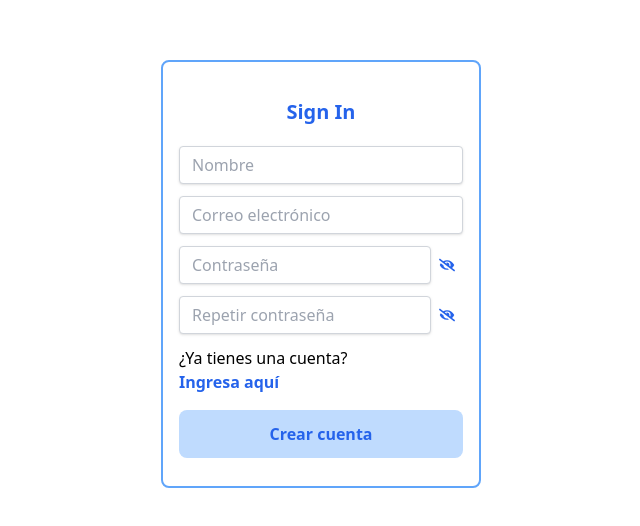
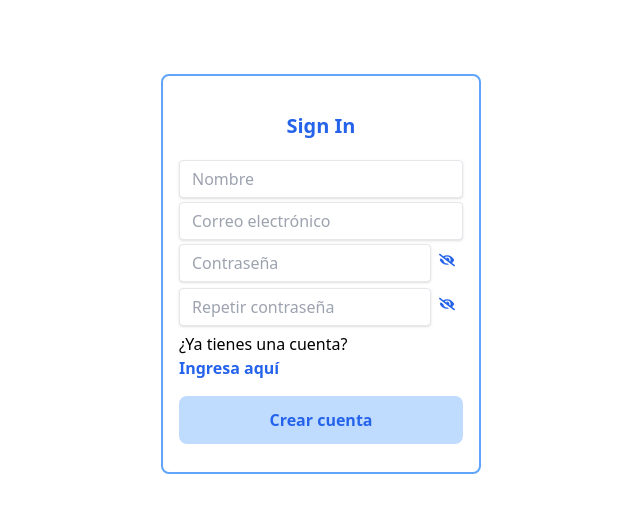
Before and after one commit to siriuzz/pomodoro-timer, a Next.js app in the folder front-end/: page /sign-in in a window 1280 px wide. Shown: the part 126-652 px from the top of the page, without its empty margins (319-959 px from the left). Built offline with nearby package versions, Linux system fonts and the light colour scheme; no server answers.

Commit message:
validaciones y cambios a pagina principal

```diff
--- a/front-end/src/app/(main)/page.js
+++ b/front-end/src/app/(main)/page.js
@@ -1,22 +1,44 @@
+"use client";
 import { IconButton } from "@/components/ui";
 import Image from "next/image";
 import { MdOutlineRestartAlt } from "react-icons/md";
 import { IoIosSkipForward } from "react-icons/io";
 import { FaPlay } from "react-icons/fa";
-import { Timer } from "@/components/features"
-
-
+import { Timer } from "@/components/features";
+import { useEffect, useState } from "react";
+import { auth, firestore } from "@/firebase";
+import { collection, doc, getDoc } from "firebase/firestore";
 
 export default function Home() {
+  const [data, setData] = useState({});
+  useEffect(() => {
+    const fetchUserData = () => {
+      auth.onAuthStateChanged(async (user) => {
+        if (user) {
+          // User is signed in
+          const uid = user.uid;
+          console.log("signed in");
+          let docRef = doc(firestore, "users", uid);
+          let docSnapshot = await getDoc(docRef);
+          setData(docSnapshot.data());
+        } else {
+          // No user is signed in
+          console.log("not logged in");
+        }
+      });
+    };
+    fetchUserData();
+  },[]);
   return (
     <main>
       <div className="flex flex-col space-y-20">
-        <div>
-          <h3 className="text-black text-5xl text-center font-bold">
+        <div className="text-black text-center">
+          <h3 className=" text-5xl text-center font-bold">
             Pomodory
           </h3>
+          <h4>{data.name}</h4>
         </div>
-       <Timer></Timer>
+        <Timer></Timer>
       </div>
     </main>
   );
--- a/front-end/src/components/forms/LoginForm.js
+++ b/front-end/src/components/forms/LoginForm.js
@@ -5,25 +5,30 @@ import { FormButton } from "@/components/forms";
 import Link from "next/link";
 import { app, auth } from "@/firebase";
 import { signInWithEmailAndPassword } from "firebase/auth";
+import { useForm } from "react-hook-form";
+import { FaEye, FaEyeSlash } from "react-icons/fa";
+import { useRouter } from 'next/navigation';
 // require('dotenv').config({path:"../../../.env.local"}) // Import signInWithEmailAndPassword from firebase/auth
 
+
 export default function LoginForm() {
+  const {
+    register,
+    handleSubmit,
+    formState: { errors },
+  } = useForm();
+  const router =useRouter();
   const [email, setEmail] = useState("");
   const [password, setPassword] = useState("");
-
-  const handleEmailChange = (e) => {
-    setEmail(e.target.value);
-  };
-
-  const handlePasswordChange = (e) => {
-    setPassword(e.target.value);
-  };
+  const [isVisiblePassword, setIsVisiblePassword] = useState("");
 
   const login = async () => {
     try {
+      console.log(email, password)
       await signInWithEmailAndPassword(auth, email, password);
       console.log("success");
-      return "success";
+      router.push('/');
+
     } catch (error) {
       console.log("ERROR: " + error);
       return "error";
@@ -32,23 +37,49 @@ export default function LoginForm() {
 
   return (
     <div className="grid place-items-center h-screen">
-      <div className="border-blue-400 border-2 rounded-lg p-4">
+      <div className="border-blue-400 text-blue-500 border-2 rounded-lg p-4 w-1/5">
         <p className="text-center text-xl font-bold my-5 text-blue-500">
           Iniciar sesión
         </p>
         {/* Use input components with onChange handlers */}
-        <form action={login}>
+        <form onSubmit={handleSubmit(login)}>
           <MainInput
             placeholder={"Correo electrónico"}
             value={email}
-            onChange={handleEmailChange}
+            // onChange={handleEmailChange}
+            {...register("email", {
+              required: "Este campo es requerido",
+              onChange: (e) => {
+                setEmail(e.target.value);
+              },
+            })}
           />
-          <MainInput
-            placeholder={"Contraseña"}
-            type="password"
-            value={password}
-            onChange={handlePasswordChange}
-          />
+              {errors.email && <span>{errors.email.message}</span>}
+
+           <div className="flex">
+            <div className="grow">
+              <MainInput
+                placeholder={"Contraseña"}
+                type={isVisiblePassword ? "text" : "password"}
+                {...register("password", {
+                  required: "Este campo es requerido",
+                  onChange: (e) => {
+                    setPassword(e.target.value);
+                  },
+                })}
+              ></MainInput>
+              {errors.password && <span>{errors.password.message}</span>}
+            </div>
+            <div className="p-2 mb-3 w-min flex items-center h-auto">
+              <button
+                onClick={() => {
+                  setIsVisiblePassword(!isVisiblePassword);
+                }}
+              >
+                {isVisiblePassword ? <FaEye/> : <FaEyeSlash />}
+              </button>
+            </div>
+          </div>
           <Link href={"/sign-in"} className="text-blue-800 pb-10">
             Crear cuenta
           </Link>
--- a/front-end/src/components/forms/MainInput.js
+++ b/front-end/src/components/forms/MainInput.js
@@ -1,17 +1,16 @@
 import React from "react";
-import { IconButton } from "@/components/ui";
-const MainInput = ({ placeholder, label, error, icon,iconAction,  ...rest }) => {
+
+const MainInput = React.forwardRef(({ placeholder, label, icon, iconAction, ...rest }, ref) => {
   return (
-    <div className="mb-3 flex align-center">
-      {label && (
+    <div className="mb-1 flex align-center">
+      {/* {label && (
         <label className="block text-gray-700 text-sm font-bold mb-2">
           {label}
         </label>
-      )}
+      )} */}
       <input
-        className={`shadow appearance-none border rounded w-full py-2 px-3 text-gray-700 leading-tight focus:outline-none focus:shadow-outline ${
-          error ? "border-red-500" : "border-gray-300"
-        }`}
+        ref={ref}
+        className={`shadow appearance-none border rounded w-full py-2 px-3 text-gray-700 leading-tight focus:outline-none focus:shadow-outline`}
         placeholder={placeholder}
         {...rest}
       />
@@ -23,10 +22,8 @@ const MainInput = ({ placeholder, label, error, icon,iconAction,  ...rest }) =>
         </div>
       ) : null}
 
-      <div className="absolute inset-y-0 right-0 flex items-center pr-3 pointer-events-none"></div>
-      {error && <p className="text-red-500 text-xs italic">{error}</p>}
     </div>
   );
-};
+});
 
 export default MainInput;
--- a/front-end/src/components/forms/SigninForm.js
+++ b/front-end/src/components/forms/SigninForm.js
@@ -4,10 +4,16 @@ import { MainInput, FormButton } from "@/components/forms";
 import Link from "next/link";
 import { createUserWithEmailAndPassword } from "firebase/auth";
 import { auth, firestore } from "@/firebase";
-import { addDoc, collection } from "firebase/firestore";
+import { addDoc, collection, doc, setDoc } from "firebase/firestore";
 import { FaEye, FaEyeSlash } from "react-icons/fa";
+import { useForm } from "react-hook-form";
 
 export default function SigninForm() {
+  const {
+    register,
+    handleSubmit,
+    formState: { errors },
+  } = useForm();
   const [name, setName] = useState("");
   const [email, setEmail] = useState("");
   const [password, setPassword] = useState("");
@@ -15,22 +21,24 @@ export default function SigninForm() {
   const [isVisiblePassword, setIsVisiblePassword] = useState(false);
   const [isVisibleRepeatPassword, setIsVisibleRepeatPassword] = useState(false);
 
-
-
   const checkRepeatPassword = () => {
-    if (password == repeatPassword) return true;
-    return false;
+    if (password !== repeatPassword) return "Las contraseñas no coinciden";
+    return true;
   };
 
   const signin = async () => {
-    if (!checkRepeatPassword()) return "passwords are not the same";
     try {
-      await createUserWithEmailAndPassword(auth, email, password);
-      const collectionRef = collection(firestore, "/users");
-      addDoc(collectionRef, {
+      // console.log(email);
+      const res = await createUserWithEmailAndPassword(auth, email, password);
+      const docRef = doc(firestore, "/users",res.user.uid);
+    //   const docRef = collection(firestore, "/users");
+
+      setDoc(docRef, {
+        uid: res.user.uid,
         name: name,
         email: email,
       });
+
       console.log("success");
       return "success";
     } catch (error) {
@@ -43,40 +51,78 @@ export default function SigninForm() {
     <div className="grid place-items-center h-screen ">
       <div className="border-blue-400 text-blue-600 border-2 rounded-lg p-4 h-auto w-1/4">
         <p className="text-center text-xl font-bold my-5 text-blu">Sign In</p>
-        <form action={signin}>
+        <form onSubmit={handleSubmit(signin)}>
           <MainInput
             placeholder={"Nombre"}
+            {...register("name", { required: "Este campo es requerido" })}
             onChange={(e) => setName(e.target.value)}
           ></MainInput>
+          {errors.name && <span>{errors.name.message}</span>}
           <MainInput
             placeholder={"Correo electrónico"}
-            onChange={(e) => setEmail(e.target.value)}
+            {...register("email", {
+              required: "Este campo es requerido",
+              pattern: {value:/^\S+@\S+$/i,message:"Ingrese un correo valido"},
+              onChange: (e) => {
+                setEmail(e.target.value);
+              },
+            })}
           ></MainInput>
+          {errors.email && <span>{errors.email.message}</span>}
+
           <div className="flex">
             <div className="grow">
               <MainInput
                 placeholder={"Contraseña"}
-                onChange={(e) => setPassword(e.target.value)}
-                type={isVisiblePassword?"text":"password"}
+                type={isVisiblePassword ? "text" : "password"}
+                {...register("password", {
+                  required: "Este campo es requerido",
+                  onChange: (e) => {
+                    setPassword(e.target.value);
+                  },
+                  minLength:{
+                    value:6,
+                    message:"La contraseña debe tener un mínimo de 6 caracteres"
+                  },
+                })}
               ></MainInput>
+              {errors.password && <span>{errors.password.message}</span>}
             </div>
-              <div className="p-2 mb-3 w-min flex items-center h-auto">
-                <button onClick={()=>{setIsVisiblePassword(!isVisiblePassword)}}>
-                  {isVisiblePassword ? <FaEye /> : <FaEyeSlash />}
-                </button>
-              </div>
+            <div className="p-2 mb-3 w-min flex items-center h-auto">
+              <button
+                onClick={() => {
+                  setIsVisiblePassword(!isVisiblePassword);
+                }}
+              >
+                {isVisiblePassword ? <FaEye /> : <FaEyeSlash />}
+              </button>
+            </div>
           </div>
           <div className="flex">
             <div className="grow">
               <MainInput
                 placeholder={"Repetir contraseña"}
-                onChange={(e) => setRepeatPassword(e.target.value)}
-                type={isVisibleRepeatPassword?"text":"password"}
+                type={isVisibleRepeatPassword ? "text" : "password"}
+                {...register("repeatPassword", {
+                  required: "Este campo es requerido",
+                  onChange: (e) => {
+                    setRepeatPassword(e.target.value);
+                  },
+
+                  validate: checkRepeatPassword,
+                })}
               ></MainInput>
+              {errors.repeatPassword && (
+                <span>{errors.repeatPassword.message}</span>
+              )}
             </div>
             <div className="p-2 mb-3 w-min flex items-center h-auto">
-              <button onClick={()=>{setIsVisibleRepeatPassword(!isVisibleRepeatPassword)}}>
-                {isVisibleRepeatPassword? <FaEye />: <FaEyeSlash/>}
+              <button
+                onClick={() => {
+                  setIsVisibleRepeatPassword(!isVisibleRepeatPassword);
+                }}
+              >
+                {isVisibleRepeatPassword ? <FaEye /> : <FaEyeSlash />}
               </button>
             </div>
           </div>
```
